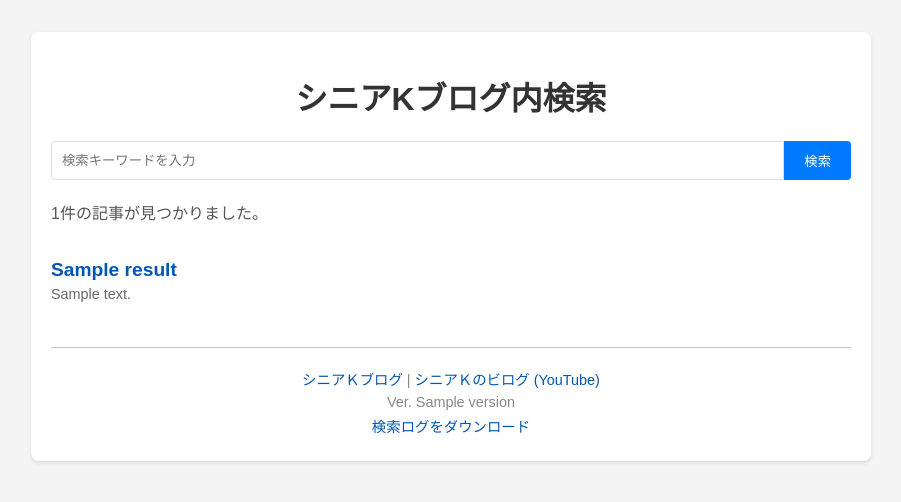
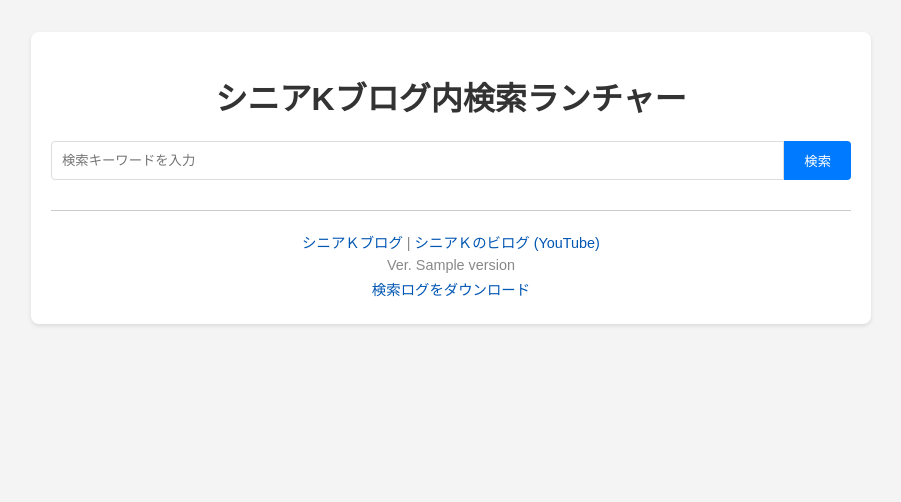
Before and after one commit to kaki-kent/ameblo-search, a Flask app: template templates/index.html in a window 1280 px wide. Shown: the top 502 px of the page, without its empty margins (189-1090 px from the left). Run offline with Flask 3, Linux system fonts and the light colour scheme; the template is opened without the code that fills it: most values are stand-ins (such as "Sample title", 1, 10 or a date in 2020).

Commit message:
Adopt server-side redirect method, version 0.8

```diff
--- a/app.py
+++ b/app.py
@@ -1,92 +1,53 @@
-from flask import Flask, render_template, request, send_from_directory
-import requests
-from bs4 import BeautifulSoup
+from flask import Flask, render_template, request, send_from_directory, redirect
+import urllib.parse
 import datetime
 import os
-import urllib.parse
-import json
 
-# バージョン情報: ソースを修正するたびに+0.1ずつ加算する
-__version__ = "0.6" # バージョンを0.6に更新
+# バージョン情報: 最終版
+__version__ = "0.8"
 
 app = Flask(__name__)
 
-def scrape_ameblo(query):
-    if not query:
-        return []
+# トップページを表示するための関数
+@app.route('/')
+def index():
+    return render_template('index.html', version=__version__)
 
-    query_encoded = urllib.parse.quote(query)
-    search_url = f"https://search.ameba.jp/search/entry/{query_encoded}.html?aid=kaki-kent"
+# 検索キーワードを受け取ってログを記録し、Amebaへリダイレクトさせるための関数
+@app.route('/search', methods=['POST'])
+def search_and_redirect():
+    # フォームから検索キーワードを取得
+    search_query = request.form.get('query', '')
 
-    # ▼▼▼ ヘッダー情報を強化して、より人間らしいリクエストに見せかける ▼▼▼
-    headers = {
-        'User-Agent': 'Mozilla/5.0 (Windows NT 10.0; Win64; x64) AppleWebKit/537.36 (KHTML, like Gecko) Chrome/125.0.0.0 Safari/537.36',
-        'Accept': 'text/html,application/xhtml+xml,application/xml;q=0.9,image/avif,image/webp,image/apng,*/*;q=0.8,application/signed-exchange;v=b3;q=0.7',
-        'Accept-Language': 'ja,en-US;q=0.9,en;q=0.8',
-        'Accept-Encoding': 'gzip, deflate, br',
-        'Connection': 'keep-alive',
-        'Referer': 'https://www.google.com/' # Google検索から来たように見せかける
-    }
-    # ▲▲▲ ここまでが変更箇所 ▲▲▲
-
-    try:
-        response = requests.get(search_url, headers=headers, timeout=10)
-        response.raise_for_status()
-    except requests.exceptions.RequestException as e:
-        print(f"Error fetching the page: {e}")
-        return [{"title": "ページの取得に失敗しました", "link": "#", "description": str(e)}]
-
-    soup = BeautifulSoup(response.content, 'html.parser')
-
-    next_data_script = soup.find('script', {'id': '__NEXT_DATA__'})
-
-    if not next_data_script:
-        print("Error: Could not find the result data (__NEXT_DATA__). Ameba might be blocking the request.")
-        return []
-
-    try:
-        data = json.loads(next_data_script.string)
-        entries = data['props']['pageProps']['searchResult']['entries']
-    except (json.JSONDecodeError, KeyError, TypeError):
-        print("Error: Failed to parse JSON or find entries.")
-        return []
-
-    results = []
-    for entry in entries:
-        title_soup = BeautifulSoup(entry.get('title', ''), 'html.parser')
-        description_soup = BeautifulSoup(entry.get('content', ''), 'html.parser')
-        title = title_soup.get_text(strip=True)
-        link = entry.get('entryUrl', '#')
-        description = description_soup.get_text(strip=True)
-        results.append({'title': title, 'link': link, 'description': description})
-
-    return results
-
-# --- この下のコードは変更なし ---
-
-@app.route('/', methods=['GET', 'POST'])
-def search():
-    search_query = ""
-    results = []
-    if request.method == 'POST':
-        search_query = request.form['query']
+    # キーワードが空でなければ、ログを記録する
+    if search_query:
+        # --- ログ記録のコード ---
         log_dir = 'logs'
         os.makedirs(log_dir, exist_ok=True)
         log_file_path = os.path.join(log_dir, 'search_log.txt')
         with open(log_file_path, 'a', encoding='utf-8') as f:
             timestamp = datetime.datetime.now().strftime('%Y-%m-%d %H:%M:%S')
             f.write(f"{timestamp} - {search_query}\n")
-        results = scrape_ameblo(search_query)
-    return render_template('index.html', query=search_query, results=results, version=__version__)
+        # --- ログ記録ここまで ---
 
+        # Amebaの検索URLを組み立てる
+        query_encoded = urllib.parse.quote(search_query)
+        ameba_url = f"https://search.ameba.jp/search/entry/{query_encoded}.html?aid=kaki-kent"
 
+        # 組み立てたAmebaのURLにリダイレクト（ジャンプ）させる
+        return redirect(ameba_url)
+
+    # キーワードが空の場合は、トップページに戻す
+    return redirect('/')
+
+# ログダウンロード機能はそのまま残す
 @app.route('/download_log')
 def download_log_file():
     log_dir = 'logs'
     log_filename = 'search_log.txt'
     log_path = os.path.join(log_dir, log_filename)
     if not os.path.exists(log_path):
-        return "ログファイルはまだ作成されていません。一度、検索を実行してください。", 404
+        return "ログファイルはまだ作成されていません。", 404
     return send_from_directory(log_dir, log_filename, as_attachment=True)
 
 
--- a/templates/index.html
+++ b/templates/index.html
@@ -3,7 +3,7 @@
 <head>
     <meta charset="UTF-8">
     <meta name="viewport" content="width=device-width, initial-scale=1.0">
-    <title>シニアKブログ内検索</title>
+    <title>シニアKブログ内検索ランチャー</title>
     <style>
         body { font-family: sans-serif; margin: 2em; background-color: #f4f4f4; }
         .container { max-width: 800px; margin: 0 auto; background: #fff; padding: 20px; border-radius: 8px; box-shadow: 0 2px 4px rgba(0,0,0,0.1); }
@@ -12,13 +12,6 @@
         .search-form input[type="text"] { flex-grow: 1; padding: 10px; border: 1px solid #ddd; border-radius: 4px 0 0 4px; }
         .search-form input[type="submit"] { padding: 10px 20px; border: none; background: #007bff; color: white; cursor: pointer; border-radius: 0 4px 4px 0; }
         .search-form input[type="submit"]:hover { background: #0056b3; }
-        .results-count { margin-bottom: 20px; color: #555; }
-        .result-item { border-bottom: 1px solid #eee; padding: 15px 0; }
-        .result-item:last-child { border-bottom: none; }
-        .result-item h2 { margin: 0 0 5px 0; font-size: 1.2em; }
-        .result-item h2 a { text-decoration: none; color: #0056b3; }
-        .result-item h2 a:hover { text-decoration: underline; }
-        .result-item p { margin: 0; color: #666; font-size: 0.9em; }
         footer { margin-top: 30px; padding-top: 15px; border-top: 1px solid #ccc; text-align: center; color: #888; font-size: 0.9em; }
         footer p { margin: 5px 0; }
         footer a { color: #0056b3; text-decoration: none; }
@@ -27,25 +20,13 @@
 </head>
 <body>
     <div class="container">
-        <h1>シニアKブログ内検索</h1>
-        <form action="/" method="post" class="search-form">
-            <input type="text" name="query" placeholder="検索キーワードを入力" value="{{ query }}">
+        <h1>シニアKブログ内検索ランチャー</h1>
+
+        <!-- formの送信先を/searchに設定。JavaScriptは不要。 -->
+        <form action="/search" method="post" class="search-form">
+            <input type="text" name="query" placeholder="検索キーワードを入力">
             <input type="submit" value="検索">
         </form>
-
-        {% if results %}
-            <p class="results-count">{{ results|length }}件の記事が見つかりました。</p>
-            <div class="search-results">
-                {% for result in results %}
-                <div class="result-item">
-                    <h2><a href="{{ result.link }}" target="_blank" rel="noopener noreferrer">{{ result.title }}</a></h2>
-                    <p>{{ result.description }}</p>
-                </div>
-                {% endfor %}
-            </div>
-        {% elif query %}
-            <p>「{{ query }}」に一致する記事は見つかりませんでした。</p>
-        {% endif %}
 
         <footer>
             <p>
@@ -55,12 +36,8 @@
             {% if version %}
             <p>Ver. {{ version }}</p>
             {% endif %}
-
-            <!-- ▼▼▼ ここが追加された行 ▼▼▼ -->
             <p><a href="/download_log">検索ログをダウンロード</a></p>
-            <!-- ▲▲▲ ここまで ▲▲▲ -->
         </footer>
-
     </div>
 </body>
 </html>
```
